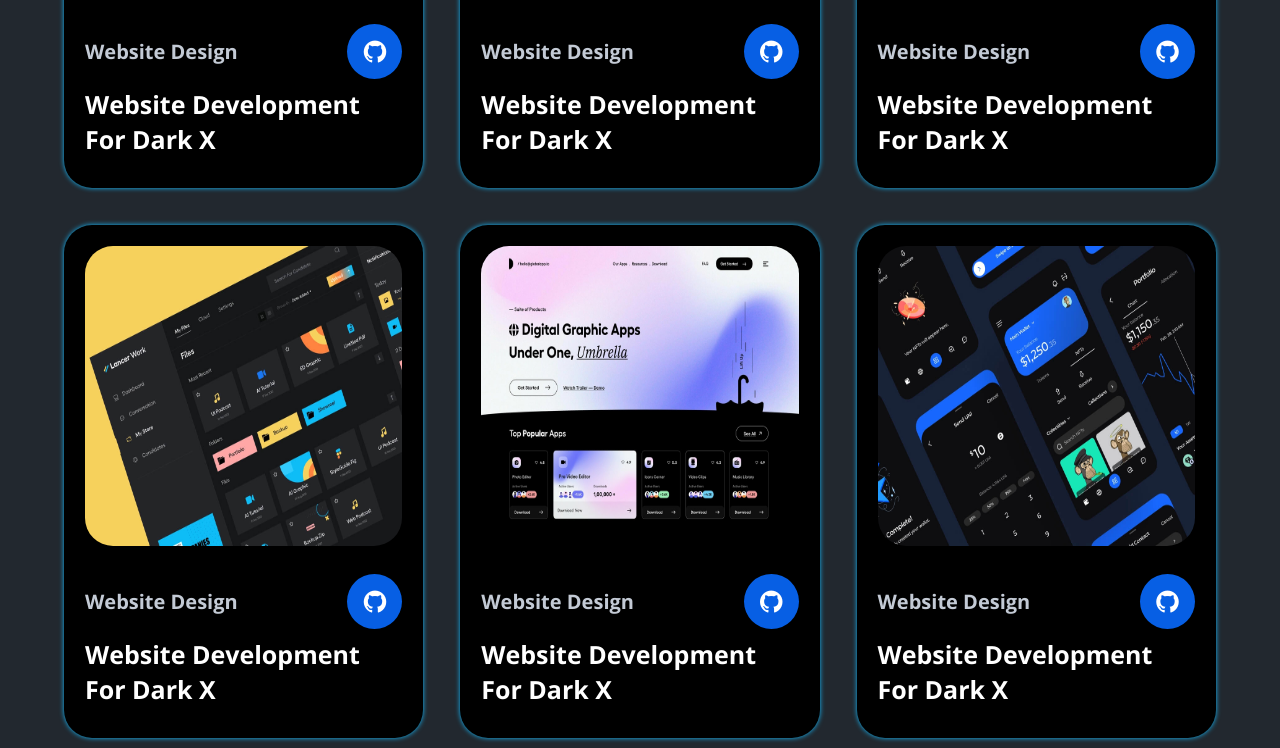
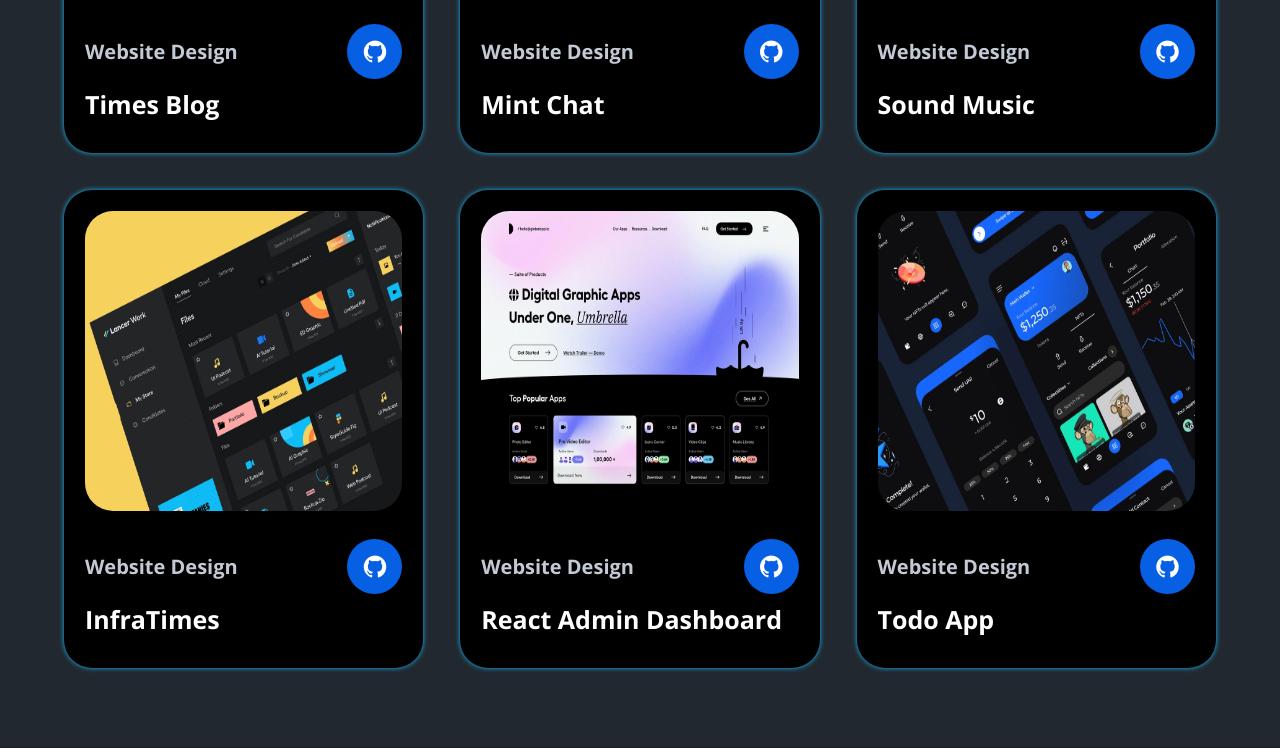
Before and after one commit to Sharvendra/Portfolio, a plain HTML site: page index.html in a window 1280 px wide. Shown: the part 2692-3440 px from the top of the page. Drawn offline with nearby package versions, Linux system fonts and the light colour scheme.

Commit message:
Projects added

```diff
--- a/index.html
+++ b/index.html
@@ -144,7 +144,7 @@
                             <i class="ri-github-fill"></i>
                         </div>
                     </div>
-                    <h4>Website Development For Dark X</h4>
+                    <h4>Times Blog</h4>
                 </div>
                 <div class="row">
                     <img src="./port-2.jpg" alt="">
@@ -156,7 +156,7 @@
                             <i class="ri-github-fill"></i>
                         </div>
                     </div>
-                    <h4>Website Development For Dark X</h4>
+                    <h4>Mint Chat</h4>
                 </div>
                 <div class="row">
                     <img src="./port-3.jpg" alt="">
@@ -168,7 +168,7 @@
                             <i class="ri-github-fill"></i>
                         </div>
                     </div>
-                    <h4>Website Development For Dark X</h4>
+                    <h4>Sound Music</h4>
                 </div>
                 <div class="row">
                     <img src="./port-4.jpg" alt="">
@@ -180,7 +180,7 @@
                             <i class="ri-github-fill"></i>
                         </div>
                     </div>
-                    <h4>Website Development For Dark X</h4>
+                    <h4>InfraTimes</h4>
                 </div>
                 <div class="row">
                     <img src="./port-5.jpg" alt="">
@@ -192,7 +192,7 @@
                             <i class="ri-github-fill"></i>
                         </div>
                     </div>
-                    <h4>Website Development For Dark X</h4>
+                    <h4>React Admin Dashboard</h4>
                 </div>
                 <div class="row">
                     <img src="./port-6.jpg" alt="">
@@ -204,7 +204,7 @@
                             <i class="ri-github-fill"></i>
                         </div>
                     </div>
-                    <h4>Website Development For Dark X</h4>
+                    <h4>Todo App</h4>
                 </div>
             </div>
         </section>
```
